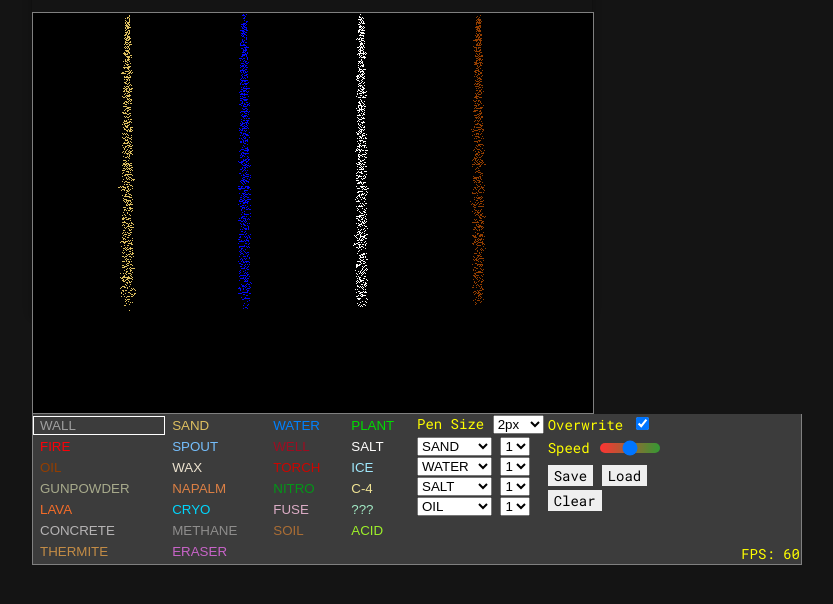
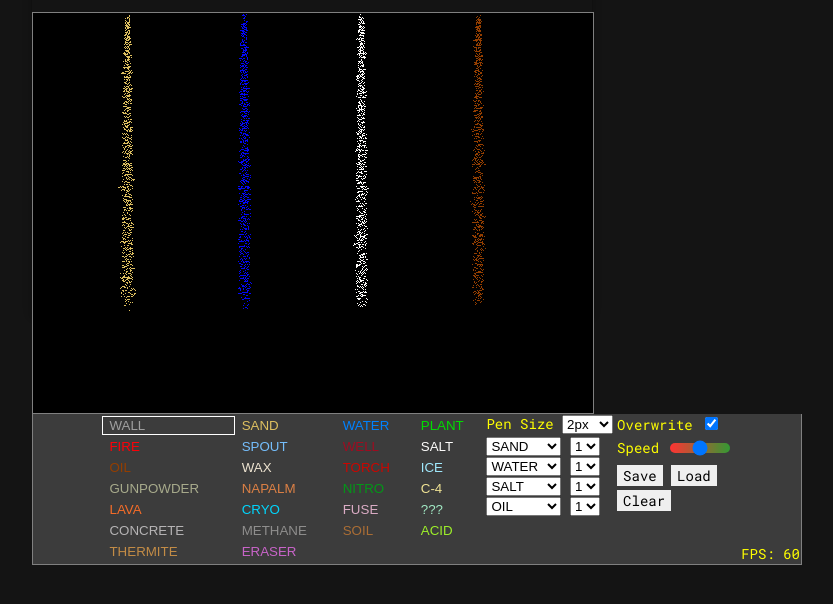
Before and after one commit to MajesticWafer/ProjectSand, a plain HTML site: page index.html in a window 1280 px wide. Shown: the part 96-700 px from the top of the page, without its empty margins (328-1161 px from the left). Drawn offline with Linux system fonts and the light colour scheme.

Commit message:
Update styles.css

```diff
--- a/styles.css
+++ b/styles.css
@@ -77,6 +77,8 @@ a:hover {
   color: yellow;
   width: 60vw;
   font-family: "Roboto Mono", monospace;
+  display: flex;
+  justify-content: center; /* Center horizontally */
 }
 
 #elementTable {
```
